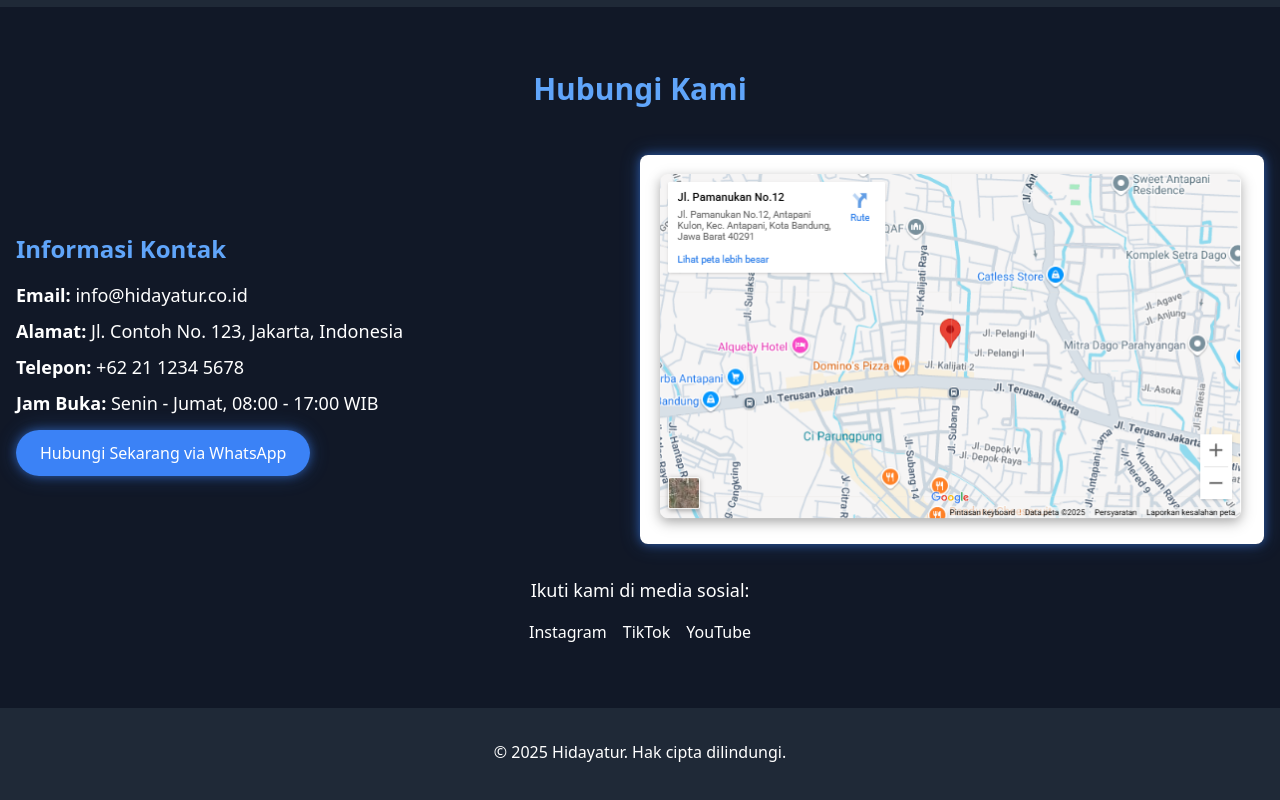
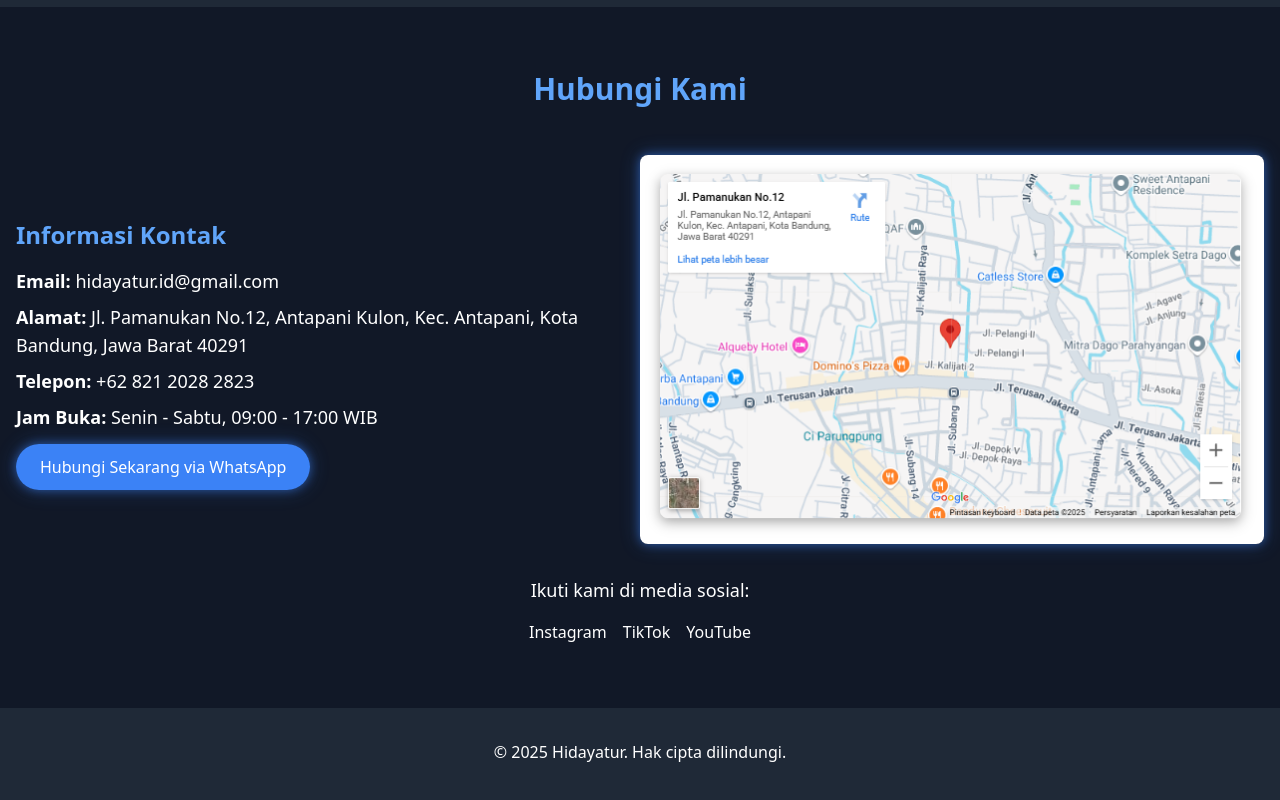
Before and after one commit to T2Zenno/Paket-wisata-islami-5-hari-4-malam-Hidayatur, a plain HTML site: page index.html in a window 1280 px wide. Shown: the part 3414-4214 px from the top of the page. Drawn offline with nearby package versions, Linux system fonts and the light colour scheme.

Commit message:
index.html
change wa dll

```diff
--- a/index.html
+++ b/index.html
@@ -144,11 +144,11 @@
             <div class="flex flex-col md:flex-row items-center">
                 <div class="md:w-1/2 mb-8 md:mb-0">
                     <h3 class="text-2xl font-bold mb-4 text-blue-400">Informasi Kontak</h3>
-                    <p class="text-lg mb-2"><strong>Email:</strong> info@hidayatur.co.id</p>
-                    <p class="text-lg mb-2"><strong>Alamat:</strong> Jl. Contoh No. 123, Jakarta, Indonesia</p>
-                    <p class="text-lg mb-2"><strong>Telepon:</strong> +62 21 1234 5678</p>
-                    <p class="text-lg mb-6"><strong>Jam Buka:</strong> Senin - Jumat, 08:00 - 17:00 WIB</p>
-                    <a href="https://wa.me/+622112345678" target="_blank" class="bg-blue-500 text-white px-6 py-3 rounded-full glow-effect hover:bg-blue-600 transition">Hubungi Sekarang via WhatsApp</a>
+                    <p class="text-lg mb-2"><strong>Email:</strong> hidayatur.id@gmail.com</p>
+                    <p class="text-lg mb-2"><strong>Alamat:</strong> Jl. Pamanukan No.12, Antapani Kulon, Kec. Antapani, Kota Bandung, Jawa Barat 40291</p>
+                    <p class="text-lg mb-2"><strong>Telepon:</strong> +62 821 2028 2823</p>
+                    <p class="text-lg mb-6"><strong>Jam Buka:</strong> Senin - Sabtu, 09:00 - 17:00 WIB</p>
+                    <a href="https://api.whatsapp.com/send?phone=6282120282823&text=Hallo%20admin%20Hidayatur%20saya%20melihat%20info%20dari%20website,%20saya%20ingin%20bertanya" target="_blank" class="bg-blue-500 text-white px-6 py-3 rounded-full glow-effect hover:bg-blue-600 transition">Hubungi Sekarang via WhatsApp</a>
                 </div>
                 <div class="md:w-1/2">
                     <img src="image/location.png" alt="Peta Lokasi" class="rounded-lg glow-effect">
```
